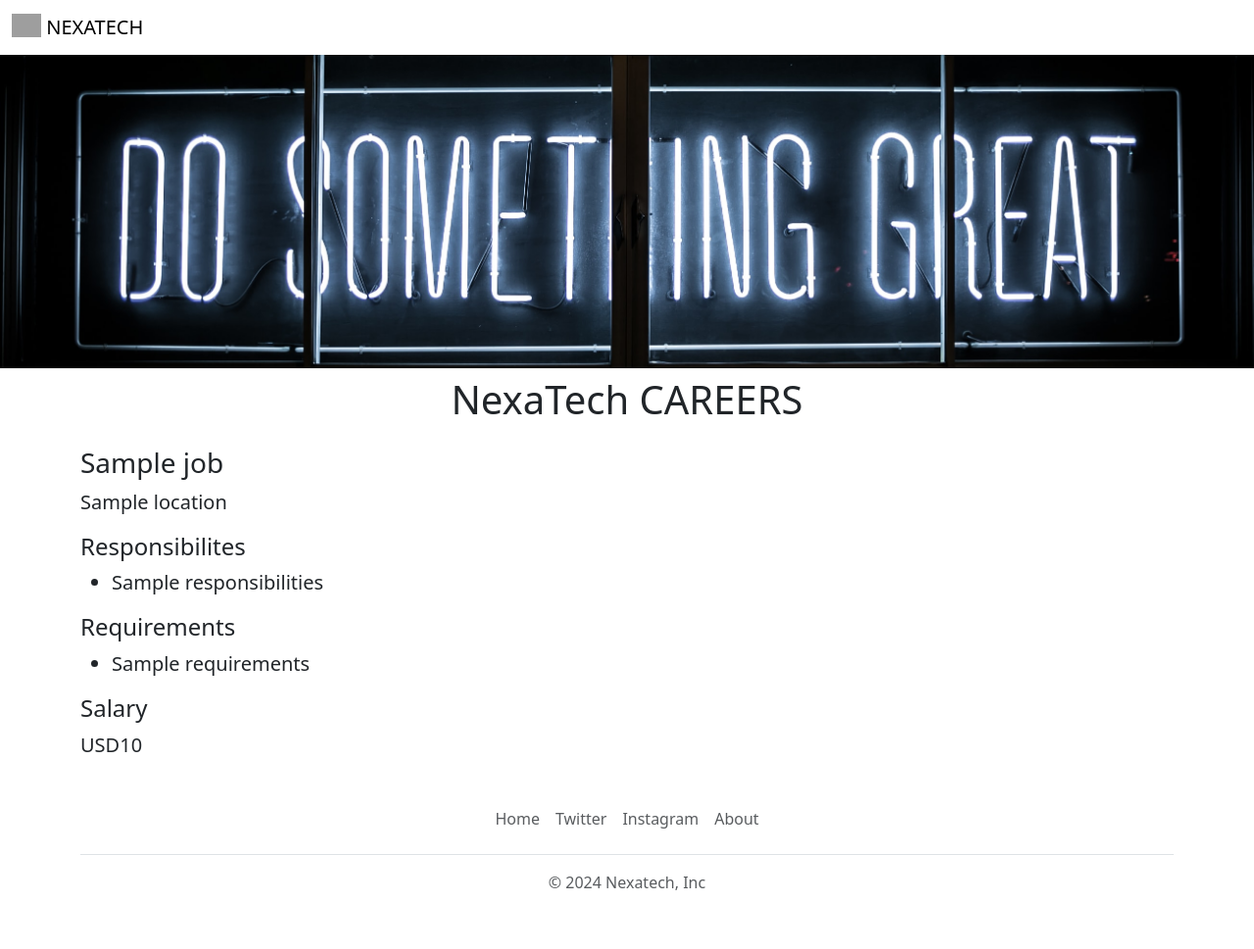
After one commit to Karthi-15/career-website, a Flask app: template templates/jobpage.html in a window 1280 px wide. The commit adds this page. Shown: the whole page at 98% size. Run offline with Flask 3, Linux system fonts and the light colour scheme; the template is opened without the code that fills it: most values are stand-ins (such as "Sample title", 1, 10 or a date in 2020); grey boxes are pictures that could not be loaded.

Commit message:
added specifc wp

```diff
--- a/app.py
+++ b/app.py
@@ -1,29 +1,7 @@
 from flask import Flask, render_template, jsonify
-from database import load_jobs_from_db
+from database import load_jobs_from_db, load_job_from_db
 
 app = Flask(__name__)
-
-# JOBS = [{
-#     'id': 1,
-#     'title': 'Data Analyst',
-#     'location': 'Bengaluru, India',
-#     'salary': 'Rs. 10,00,000'
-# }, {
-#     'id': 2,
-#     'title': 'Data scientist',
-#     'location': 'Delhi, India',
-#     'salary': 'Rs. 15,00,000'
-# }, {
-#     'id': 3,
-#     'title': 'Front Engineer',
-#     'location': 'Chennai, India',
-#     'salary': 'Rs. 12,00,000'
-# }, {
-#     'id': 4,
-#     'title': 'Backend Engineer',
-#     'location': 'Hyderabad, India',
-#     'salary': 'Rs. 20,00,000'
-# }]
 
 
 @app.route('/')
@@ -37,5 +15,13 @@ def listjobs():
     return jsonify(jobs=load_jobs_from_db())
 
 
+@app.route("/job/<id>")
+def show_job(id):
+    job = load_job_from_db(id)
+    if not job:
+        return "Not Found", 404
+    return render_template('jobpage.html', job=job)
+
+
 if __name__ == '__main__':
     app.run(host='0.0.0.0', debug=True)
--- a/database.py
+++ b/database.py
@@ -21,3 +21,14 @@ def load_jobs_from_db():
         for row in result.all():
             jobs.append(dict(zip(result.keys(), row)))
         return jobs
+
+
+def load_job_from_db(id):
+    with engine.connect() as conn:
+        result = conn.execute(text("select * from jobs where id = :val"),
+                              {"val": id})
+    rows = result.all()
+    if (len(rows) == 0):
+        return None
+    else:
+        return dict(zip(result.keys(), rows[0]))
--- /dev/null
+++ b/templates/banner.html
@@ -0,0 +1,18 @@
+<!DOCTYPE html>
+<html lang="en">
+<head>
+  <meta charset="UTF-8">
+  <meta http-equiv="X-UA-Compatible" content="IE=edge">
+  <meta name="viewport" content="width=device-width, initial-scale=1.0">
+  <style>
+    #banner{
+      width:100%;
+      height:320px;
+      object-fit:cover;
+    }
+  </style>
+</head>
+<body>
+  <img id="banner" src="/static/banner.jpeg" alt="!!NOT FOUND!!" class="img-fluid">
+</body>
+</html>
--- /dev/null
+++ b/templates/bootstrap.html
@@ -0,0 +1,13 @@
+<!DOCTYPE html>
+<html lang="en">
+<head>
+  <meta charset="UTF-8">
+  <meta http-equiv="X-UA-Compatible" content="IE=edge">
+  <meta name="viewport" content="width=device-width, initial-scale=1.0">
+  <link href="https://cdn.jsdelivr.net/npm/bootstrap@5.3.3/dist/css/bootstrap.min.css" rel="stylesheet" integrity="sha384-QWTKZyjpPEjISv5WaRU9OFeRpok6YctnYmDr5pNlyT2bRjXh0JMhjY6hW+ALEwIH" crossorigin="anonymous">
+  <title>Document</title>
+</head>
+<body>
+
+</body>
+</html>
--- a/templates/jobitem.html
+++ b/templates/jobitem.html
@@ -19,7 +19,7 @@
     {% endif %}
   </div>
   <div class="col-2">
-    <a href="mailto:nexatech@gmail.com?subject=Application%20for%20{{job['title']}}&body=My%20name%3A%20%3Cyour%20name%20here%3E%0D%0A%0D%0AMy%20Resume%20link%3A%20%3Cresume%20link%3E%0D%0A%0D%0AMy%20LinkedIn%20link%3A%20%3Clinkedin%20in%3E%0D%0A%0D%0A" type="button" class="btn btn-outline-primary float-right align-middle" >Apply</a>
+    <a href="/job/{{job['id']}}" type="button" class="btn btn-outline-primary float-right align-middle" >Apply</a>
   </div>
 
 </div>
--- /dev/null
+++ b/templates/jobpage.html
@@ -0,0 +1,35 @@
+<!DOCTYPE html>
+<html lang="en">
+<head>
+  <meta charset="UTF-8">
+  <meta http-equiv="X-UA-Compatible" content="IE=edge">
+  <meta name="viewport" content="width=device-width, initial-scale=1.0">
+  <title> {{job.title}} - NexaTech}}</title>
+</head>
+<body>
+    {%include 'bootstrap.html'%}
+    {% include 'nav.html' %}
+    {%include 'banner.html'%}
+  <div class="container">
+    <h1 class="text-center mt-2 mb-4"">NexaTech CAREERS</h1>
+    <h3 class="mb-2">{{job.title}}</h3>
+    <p class="lead mt-0">{{job.location}}</p>
+  <h4>Responsibilites</h4>
+    <ul>
+      {% for line in job.responsibilities.split("\n") %}
+       <li class="lead">{{line}}</li>
+      {% endfor %}
+    </ul>
+  <h4>Requirements</h4>
+    <ul>
+      {% for line in job.requirements.split("\n") %}
+        <li class="lead">{{line}}</li>
+      {% endfor %}
+    </ul>
+    <h4>Salary</h4>
+    <p class="lead">{{job.currency}}{{job.salary}}</p>
+  </div>
+    {% include 'footer.html' %}
+</body>
+
+</html>
--- a/templates/nav.html
+++ b/templates/nav.html
@@ -1,6 +1,6 @@
 <nav class="navbar shadow-sm fixed-top bg-white">
   <div class="container-fluid">
-    <a class="navbar-brand" href="#">
+    <a class="navbar-brand" href="/">
       <img src="https://media.licdn.com/dms/image/D4D0BAQE1azdpa_YI-g/company-logo_200_200/0/1681900942563?e=1729123200&v=beta&t=_7bE6Nczi5VWnM8ioRlY9i6BhJ9ar9HEfNSq44X2Gqo" alt="" width="30" height="24" class="d-inline-block align-text-top">
       NEXATECH
     </a>
```
Also changed, not shown: templates/home.html (+1 -19 lines).
